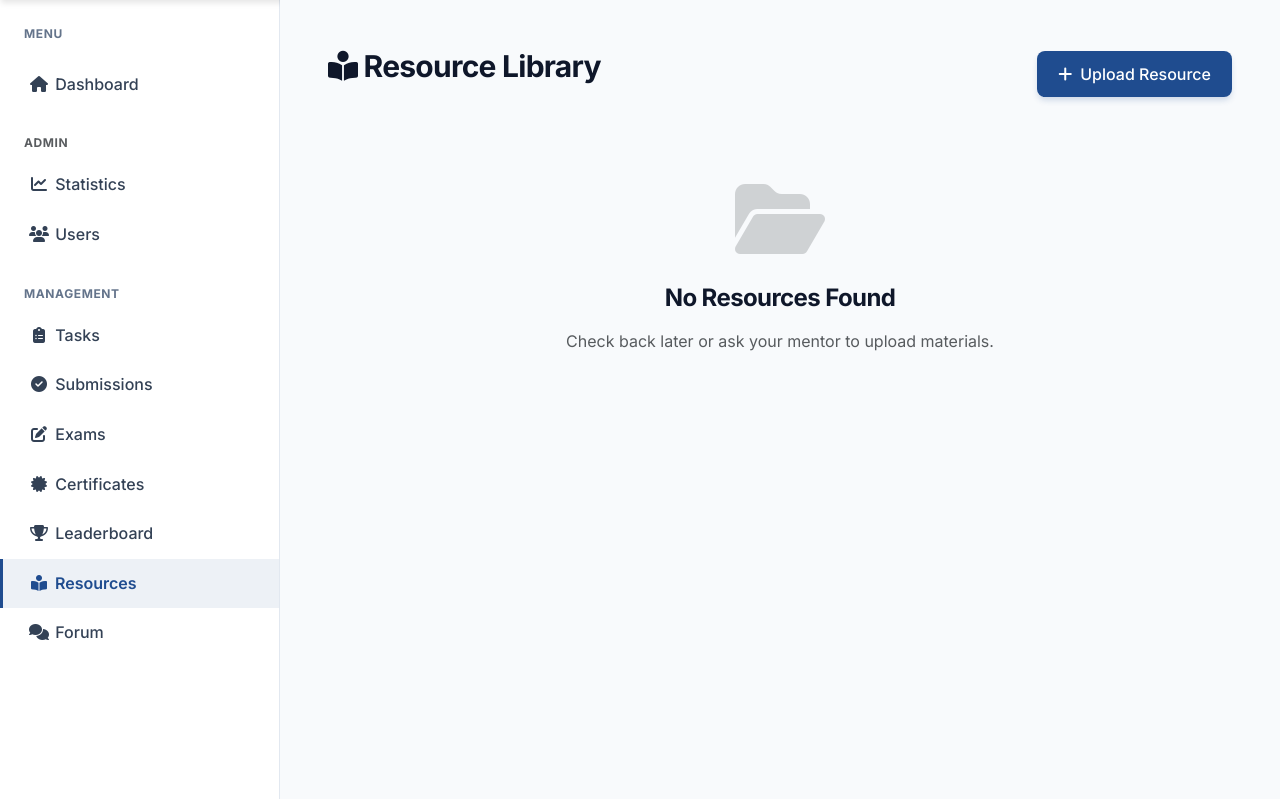
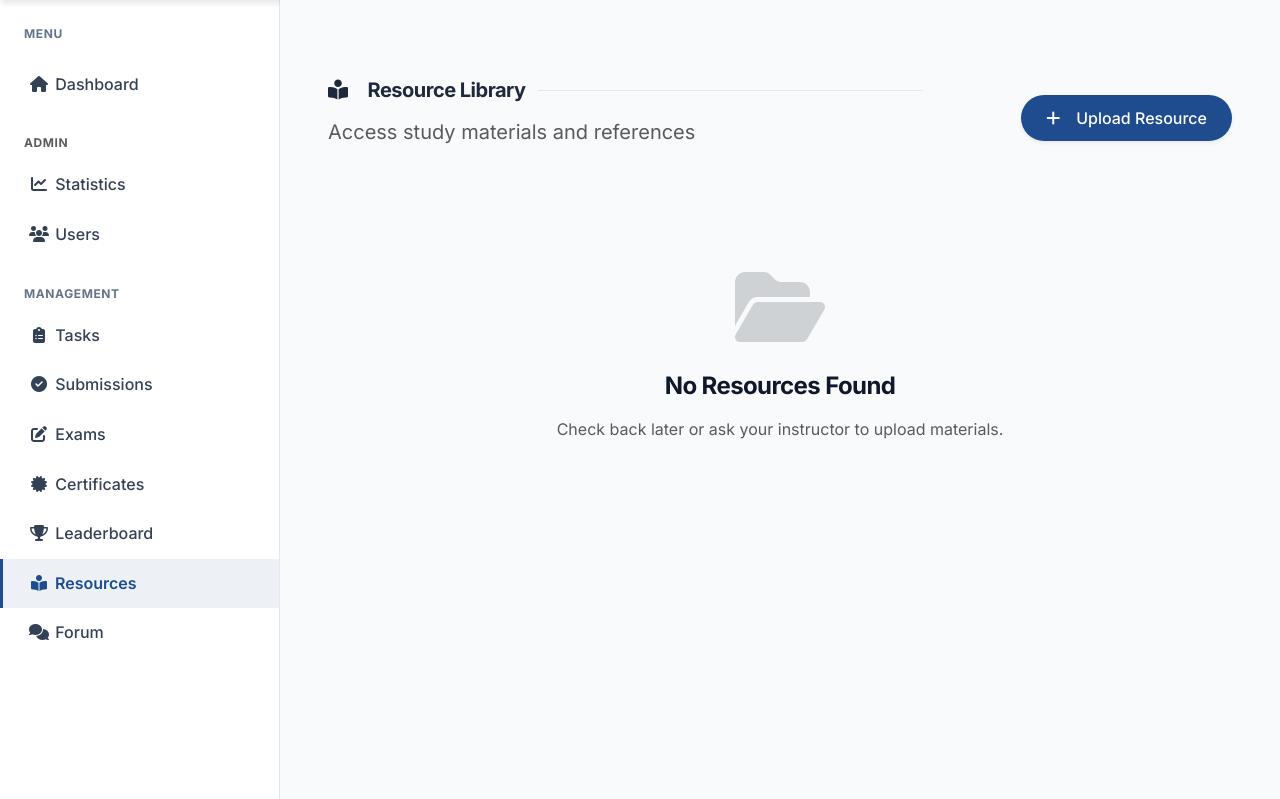
Before and after one commit to satish179/TaskCert, a Django app: page /resources/ in a window 1280 px wide. Shown: the part 80-879 px from the top of the page. Run offline with Django 5.2, Linux system fonts and the light colour scheme; the visitor is signed in with stand-in values (Sample User, id 1); data that the repository does not hold is empty.

```diff
--- a/templates/exams/exams.html
+++ b/templates/exams/exams.html
@@ -17,7 +17,7 @@
     <div class="row row-cols-1 row-cols-md-2 row-cols-lg-3 g-4">
         {% for exam in exams %}
         <div class="col">
-            <div class="card h-100 border-0 shadow-sm hover-up transition-all" style="transition: transform 0.2s;">
+            <div class="card h-100 border-0 shadow-sm hover-up transition-all">
                 <div class="card-header bg-white border-bottom-0 pt-4 pb-0 px-4">
                     <div class="d-flex justify-content-between align-items-start mb-2">
                         <div class="badge bg-primary bg-opacity-10 text-primary px-3 py-2 rounded-pill">
--- a/templates/resources/library.html
+++ b/templates/resources/library.html
@@ -1,51 +1,64 @@
 {% extends 'base.html' %}
 
-{% block title %}Resource Library - Task Certification Platform{% endblock %}
+{% block title %}Resource Library - TaskCert{% endblock %}
 
 {% block content %}
-<div class="container-fluid mt-4">
-    <div class="d-flex justify-content-between align-items-center mb-4">
-        <h2><i class="fas fa-book-reader"></i> Resource Library</h2>
+<div class="container py-5">
+    <div class="row mb-5 align-items-center">
+        <div class="col-md-8">
+            <h2 class="fw-bold section-title mb-2"><i class="fas fa-book-reader me-2"></i>Resource Library</h2>
+            <p class="text-muted fs-5">Access study materials and references</p>
+        </div>
+        <div class="col-md-4 text-md-end">
             {% if user.is_staff %}
-        <a href="{% url 'upload_resource' %}" class="btn btn-primary">
-            <i class="fas fa-plus"></i> Upload Resource
+            <a href="{% url 'upload_resource' %}" class="btn btn-primary rounded-pill px-4 shadow-sm">
+                <i class="fas fa-plus me-2"></i> Upload Resource
             </a>
             {% endif %}
         </div>
+    </div>
 
     {% if resources %}
-    <div class="row mt-4">
+    <div class="row row-cols-1 row-cols-md-2 row-cols-lg-3 g-4">
         {% for resource in resources %}
-        <div class="col-md-4 mb-4">
-            <div class="card h-100 shadow-sm hover-shadow transition-all">
-                <div class="card-body">
-                    <div class="d-flex align-items-start mb-3">
-                        <div class="bg-light p-3 rounded me-3">
-                            <i class="fas fa-file-alt fa-2x text-primary"></i>
+        <div class="col">
+            <div class="card h-100 border-0 shadow-sm hover-up transition-all">
+                <div class="card-body p-4 d-flex flex-column">
+                    <div class="d-flex justify-content-between align-items-start mb-3">
+                        <div class="icon-square bg-primary bg-opacity-10 text-primary rounded-3 d-flex align-items-center justify-content-center"
+                            style="width: 48px; height: 48px;">
+                            {% if resource.link %}
+                            <i class="fas fa-link fa-lg"></i>
+                            {% else %}
+                            <i class="fas fa-file-alt fa-lg"></i>
+                            {% endif %}
                         </div>
-                        <div>
-                            <h5 class="card-title fw-bold mb-1">{{ resource.title }}</h5>
-                            <small class="text-muted">Uploaded by {{
-                                resource.uploaded_by.get_full_name|default:resource.uploaded_by.username }}</small>
+                        <span class="badge bg-light text-secondary border">{{ resource.created_at|date:"M d, Y"
+                            }}</span>
                     </div>
-                    </div>
-                    <p class="card-text text-secondary">{{ resource.description|default:"No description
+
+                    <h5 class="card-title fw-bold text-dark mb-2">{{ resource.title }}</h5>
+                    <p class="text-muted small mb-3">by {{
+                        resource.uploaded_by.get_full_name|default:resource.uploaded_by.username }}</p>
+
+                    <p class="card-text text-secondary mb-4 flex-grow-1">{{ resource.description|default:"No description
                         provided."|truncatewords:20 }}</p>
-                </div>
-                <div class="card-footer bg-white border-top-0 d-flex justify-content-between align-items-center pb-3">
-                    <small class="text-muted"><i class="far fa-clock"></i> {{ resource.created_at|date:"M d, Y"
-                        }}</small>
+
+                    <div class="mt-auto pt-3 border-top">
                         {% if resource.link %}
-                    <a href="{{ resource.link }}" class="btn btn-outline-primary btn-sm" target="_blank">
-                        <i class="fas fa-external-link-alt"></i> Open Link
+                        <a href="{{ resource.link }}" class="btn btn-outline-primary w-100 fw-bold" target="_blank">
+                            <i class="fas fa-external-link-alt me-2"></i> Open Link
                         </a>
                         {% elif resource.file %}
-                    <a href="{{ resource.file.url }}" class="btn btn-outline-primary btn-sm" download>
-                        <i class="fas fa-download"></i> Download
+                        <a href="{{ resource.file.url }}" class="btn btn-outline-success w-100 fw-bold" download>
+                            <i class="fas fa-download me-2"></i> Download File
                         </a>
                         {% else %}
-                    <span class="text-muted small">No content</span>
+                        <button class="btn btn-light text-muted w-100" disabled>
+                            <i class="fas fa-ban me-2"></i> No Content
+                        </button>
                         {% endif %}
+                    </div>
                 </div>
             </div>
         </div>
@@ -57,15 +70,15 @@
             <i class="fas fa-folder-open"></i>
         </div>
         <h4>No Resources Found</h4>
-        <p class="text-muted">Check back later or ask your mentor to upload materials.</p>
+        <p class="text-muted">Check back later or ask your instructor to upload materials.</p>
     </div>
     {% endif %}
 </div>
 
 <style>
-    .hover-shadow:hover {
+    .hover-up:hover {
         transform: translateY(-5px);
-        box-shadow: 0 .5rem 1rem rgba(0, 0, 0, .15) !important;
+        box-shadow: 0 10px 20px rgba(0, 0, 0, 0.1) !important;
     }
 
     .transition-all {
```
Lines whose indentation alone changed are shown as unchanged.
